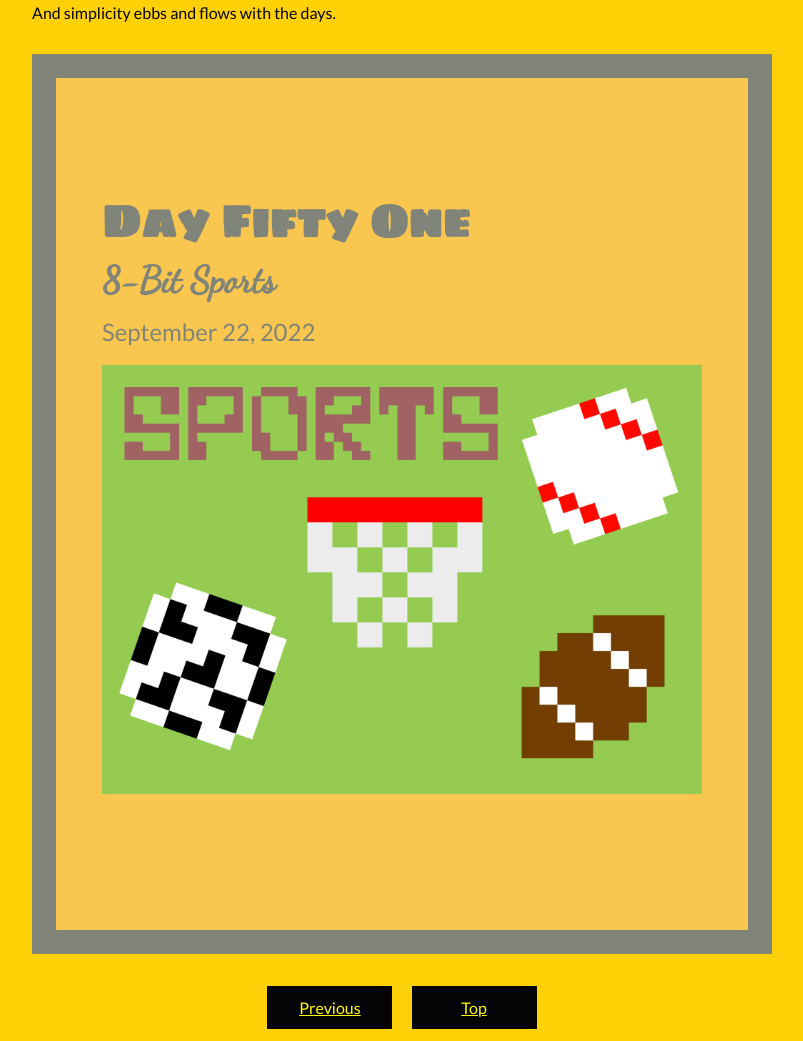
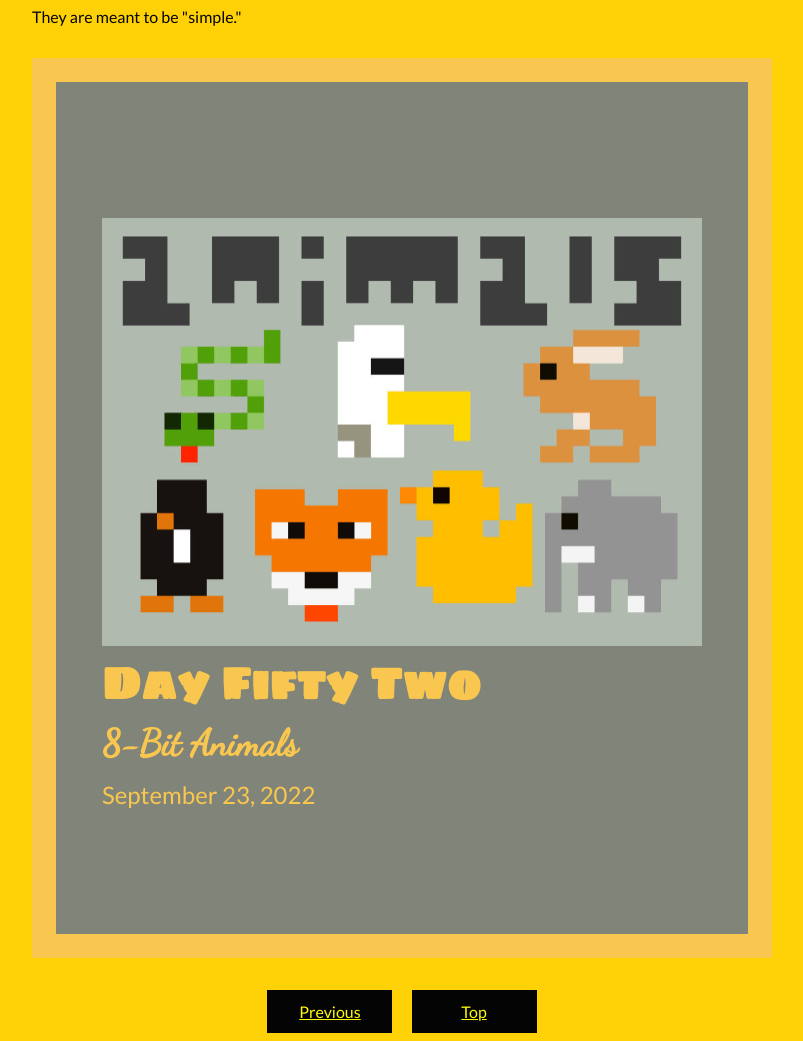
Before and after one commit to chrissoncrant/pe-directory, a plain HTML site: page projects/artin-on-the-daily/index.html in a window 1280 px wide. Shown: the part 991-2032 px from the top of the page, without its empty margins (238-1041 px from the left). Drawn offline with Linux system fonts and the light colour scheme.

Commit message:
added day 52

```diff
--- a/projects/artin-on-the-daily/index.html
+++ b/projects/artin-on-the-daily/index.html
@@ -34,6 +34,7 @@
 
     <nav>
         <span><i>Past arts (newest first):</i></span>
+        <a class="internal-links day-links" href="#day-52">8-Bit Animals</a>
         <a class="internal-links day-links" href="#day-51">8-Bit Sports</a>
         <a class="internal-links day-links" href="#day-50">8-Bit Junk Food</a>
         <a class="internal-links day-links" href="#day-49">8-Bit Fruit</a>
@@ -89,7 +90,24 @@
 
     <h2>A website of daily creations.</h2>
     <p>They are meant to be "simple."</p>
-    <p>And simplicity ebbs and flows with the days.</p>
+
+    <section id="day-52" class="yellow-1-away away">
+        <div class="centering-container">
+            <div class="image-frame">
+                <img src="images/day-52.jpg" alt="Pixel art graphic of a snake, gull, rabbit, penguin, fox, duck, and elephant.">
+            </div>
+            <div class="day-text">
+                <h2>Day Fifty Two</h2>
+                <h3>8-Bit Animals</h3>
+                <span>September 23, 2022</span>
+            </div>
+        </div>
+    </section>
+    <div class="internal-nav-container">
+        <a class="internal-links margin-r-16" href="#day-51">Previous</a>
+        <!-- <a class="internal-links btn-margin" href="#day-53">Next</a> -->
+        <a class="internal-links" href="#logo">Top</a>
+    </div>
 
     <section id="day-51" class="yellow-1-home home">
         <div class="centering-container">
@@ -104,8 +122,8 @@
         </div>
     </section>
     <div class="internal-nav-container">
-        <a class="internal-links margin-r-16" href="#day-50">Previous</a>
-        <!-- <a class="internal-links btn-margin" href="#day-52">Next</a> -->
+        <a class="internal-links" href="#day-50">Previous</a>
+        <a class="internal-links btn-margin" href="#day-52">Next</a>
         <a class="internal-links" href="#logo">Top</a>
     </div>
 
```
Also changed, not shown: projects/artin-on-the-daily/images/day-52.jpg (added), 1 other file.
